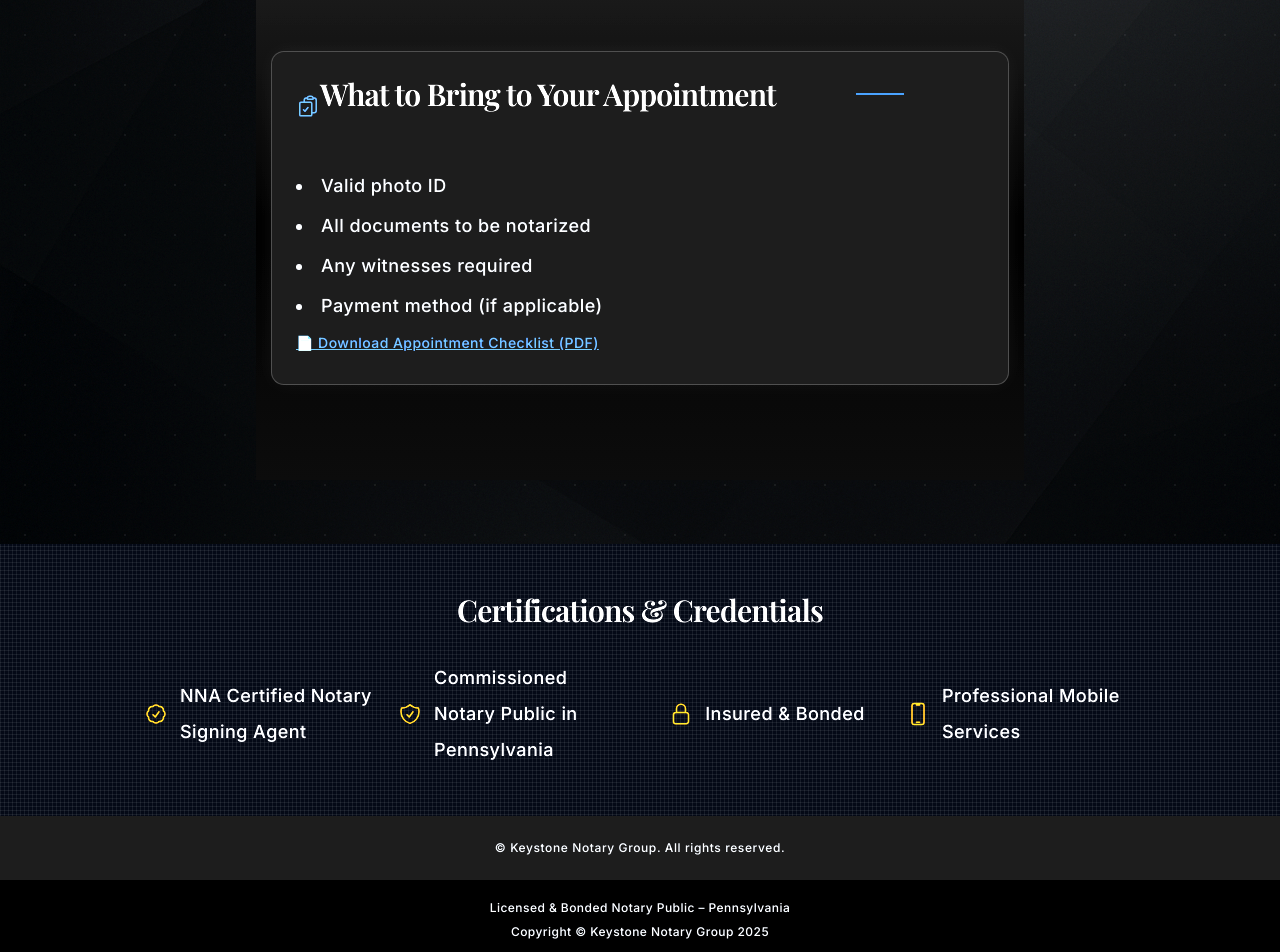
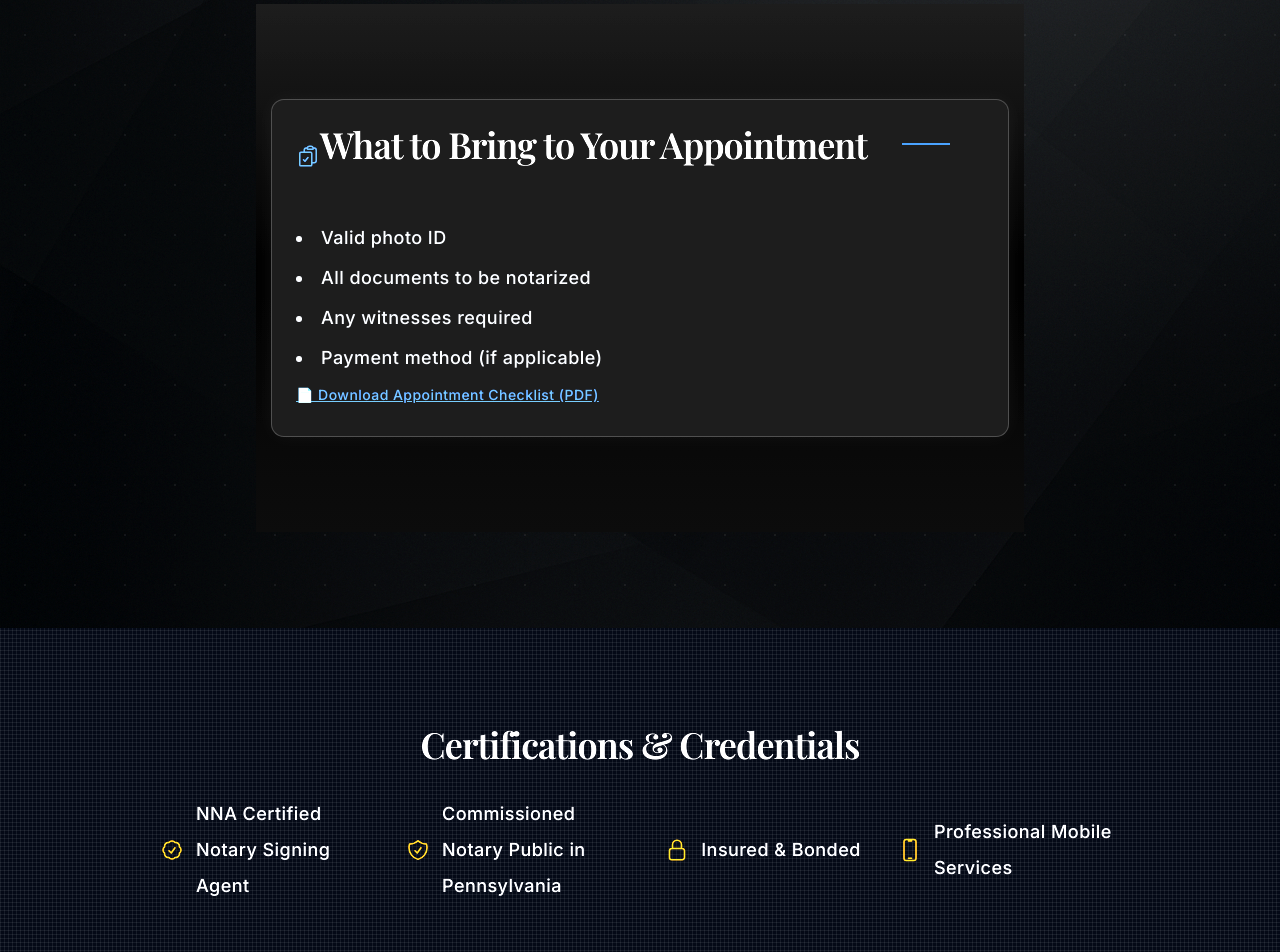
Before and after one commit to BikerViking/keystone-site, a React (Create React App) app: page /contact in a window 1280 px wide. Shown: the part 1340-2292 px from the top of the page. Built offline with nearby package versions, Linux system fonts and the light colour scheme.

Commit message:
Polish layout and styling

```diff
--- a/src/components/Certifications.jsx
+++ b/src/components/Certifications.jsx
@@ -2,8 +2,8 @@ import React from "react";
 
 export default function Certifications() {
   return (
-    <section className="bg-gray-950 paper-texture text-gray-200 py-12">
-      <div className="mx-auto max-w-screen-lg px-4">
+    <section className="bg-gray-950 paper-texture text-gray-200 py-16 lg:py-24">
+      <div className="mx-auto max-w-screen-lg px-4 sm:px-6 lg:px-8">
         <h2 className="mb-8 text-center">
           Certifications & Credentials
         </h2>
--- a/src/components/LayoutWrapper.jsx
+++ b/src/components/LayoutWrapper.jsx
@@ -112,7 +112,7 @@ export default function LayoutWrapper({ children, fullWidth = false }) {
         className={`flex-grow pt-20 pb-20 ${
           fullWidth
             ? ''
-            : 'mx-auto max-w-screen-lg px-4 py-12 sm:px-6 sm:py-16 lg:px-8'
+            : 'mx-auto max-w-screen-lg px-4 py-16 sm:px-6 lg:px-8 lg:py-24'
         }`}
       >
         {children}
--- a/src/components/NavigationBar.jsx
+++ /dev/null
@@ -1,20 +0,0 @@
-import React from "react";
-
-export default function NavigationBar() {
-  return (
-    <nav
-      aria-label="Primary"
-      className="fixed top-0 left-0 right-0 z-50 bg-neutral-950/80 backdrop-blur"
-    >
-      <div className="mx-auto flex items-center justify-between px-4 py-2 sm:px-6 sm:py-3 lg:px-8">
-        <span className="text-lg font-bold text-white">Keystone Notary Group</span>
-        <button
-          type="button"
-          className="rounded-md bg-white px-6 min-h-[48px] py-2 text-sm font-semibold text-neutral-950 transition-transform duration-300 ease-in-out hover:-translate-y-0.5 hover:bg-neutral-100 hover:shadow-md active:shadow-none"
-        >
-          Schedule a Signing
-        </button>
-      </div>
-    </nav>
-  );
-}
--- a/src/components/ScrollProgress.jsx
+++ b/src/components/ScrollProgress.jsx
@@ -19,7 +19,7 @@ export default function ScrollProgress() {
   return (
     <div
       aria-hidden="true"
-      className="fixed top-0 left-0 z-[60] h-1 bg-blue-500"
+      className="fixed top-0 left-0 z-[60] h-1 bg-blue-500 transition-[width] duration-500 ease-in-out"
       style={{ width: `${progress}%` }}
     />
   );
--- a/src/index.css
+++ b/src/index.css
@@ -9,13 +9,14 @@
     background-image: url('../public/bg-texture.PNG');
   }
   h1, h2 {
-    @apply font-display text-2xl sm:text-3xl font-semibold tracking-tight text-white mb-6;
+    /* Consistent heading scale */
+    @apply font-display text-3xl sm:text-4xl font-semibold tracking-tight text-white mb-6;
   }
   h3 {
-    @apply font-display text-xl sm:text-2xl font-semibold tracking-tight text-white mb-4;
+    @apply font-display text-2xl sm:text-3xl font-semibold tracking-tight text-white mb-4;
   }
   p {
-    @apply text-gray-300 leading-relaxed sm:leading-loose;
+    @apply text-lg text-gray-300 leading-relaxed tracking-normal;
   }
 }
 @layer utilities {
--- a/src/pages/NotFound.jsx
+++ b/src/pages/NotFound.jsx
@@ -13,7 +13,7 @@ export default function NotFound() {
           animate={{ opacity: 1, y: 0 }}
           exit={{ opacity: 0, y: -10 }}
           transition={{ duration: 0.4, ease: "easeOut" }}
-          className="bg-black mx-auto max-w-screen-lg px-4 py-12 lg:py-20 text-center text-gray-200 sm:px-6 lg:px-8 space-y-4 sm:space-y-6"
+          className="bg-black mx-auto max-w-screen-lg px-4 py-16 lg:py-24 text-center text-gray-200 sm:px-6 lg:px-8 space-y-4 sm:space-y-6"
         >
         <h1>404 – Page Not Found</h1>
         <div aria-hidden="true" className="border-b-2 border-blue-500 w-12 mx-auto mb-6" />
--- a/src/pages/about.jsx
+++ b/src/pages/about.jsx
@@ -13,13 +13,13 @@ export default function AboutPage() {
           whileInView={{ opacity: 1, y: 0 }}
           transition={{ duration: 0.6, ease: "easeOut" }}
           viewport={{ once: true }}
-          className="bg-gradient-to-b from-neutral-900 via-black to-neutral-950 mx-auto max-w-screen-lg px-4 py-12 lg:py-20 text-gray-200 sm:px-6 lg:px-8 space-y-4 sm:space-y-6"
+          className="bg-gradient-to-b from-neutral-900 via-black to-neutral-950 mx-auto max-w-screen-lg px-4 py-16 lg:py-24 text-gray-200 sm:px-6 lg:px-8 space-y-4 sm:space-y-6"
         >
         <h1 className="text-center">
           About Keystone Notary Group
         </h1>
         <div aria-hidden="true" className="border-b-2 border-blue-500 w-12 mx-auto mb-6" />
-        <p className="mx-auto max-w-prose text-left text-base sm:text-lg text-gray-300">
+        <p className="mx-auto max-w-3xl text-lg text-gray-300 leading-relaxed tracking-normal">
           Keystone Notary Group, LLC is a mobile notary service dedicated to professionalism,
           punctuality, and privacy. We provide document notarization services throughout Bucks
           and Montgomery County, Pennsylvania.
--- a/src/pages/contact.jsx
+++ b/src/pages/contact.jsx
@@ -25,7 +25,7 @@ export default function ContactPage() {
           whileInView={{ opacity: 1, y: 0 }}
           transition={{ duration: 0.6, ease: "easeOut" }}
           viewport={{ once: true }}
-          className="relative overflow-hidden bg-gradient-to-b from-neutral-900 via-black to-neutral-950 paper-texture mx-auto max-w-screen-lg px-4 pt-20 pb-24 text-gray-200 sm:px-6 lg:px-8 space-y-4 sm:space-y-6 scroll-mt-20"
+          className="relative overflow-hidden bg-gradient-to-b from-neutral-900 via-black to-neutral-950 paper-texture mx-auto max-w-screen-lg px-4 py-16 lg:py-24 text-gray-200 sm:px-6 lg:px-8 space-y-4 sm:space-y-6 scroll-mt-20"
         >
         <h1 className="text-center">
           Contact
@@ -167,7 +167,7 @@ export default function ContactPage() {
           whileInView={{ opacity: 1, y: 0 }}
           transition={{ duration: 0.6, ease: "easeOut" }}
           viewport={{ once: true }}
-          className="bg-gradient-to-b from-neutral-900 via-black to-neutral-950 mx-auto mt-12 max-w-screen-md px-4 pt-20 pb-24 space-y-4 sm:space-y-6"
+          className="bg-gradient-to-b from-neutral-900 via-black to-neutral-950 mx-auto mt-12 max-w-screen-md px-4 py-16 lg:py-24 space-y-4 sm:space-y-6"
         >
           <div className="bg-neutral-900 p-6 rounded-xl ring-1 ring-neutral-700 shadow-[0_0_20px_rgba(255,255,255,0.05)]">
           <div className="mb-8 flex items-center justify-center">
--- a/src/pages/faq.jsx
+++ b/src/pages/faq.jsx
@@ -44,7 +44,7 @@ export default function FaqPage() {
           whileInView={{ opacity: 1, y: 0 }}
           transition={{ duration: 0.6, ease: "easeOut" }}
           viewport={{ once: true }}
-          className="bg-gradient-to-b from-neutral-900 via-black to-neutral-950 rounded-t-[3rem] mx-auto max-w-screen-lg px-4 pt-20 pb-24 text-gray-200 sm:px-6 lg:px-8 space-y-4 sm:space-y-6"
+          className="bg-gradient-to-b from-neutral-900 via-black to-neutral-950 rounded-t-[3rem] mx-auto max-w-screen-lg px-4 py-16 lg:py-24 text-gray-200 sm:px-6 lg:px-8 space-y-4 sm:space-y-6"
         >
         <h1 className="text-center">
           Frequently Asked Questions
--- a/src/pages/services.jsx
+++ b/src/pages/services.jsx
@@ -13,7 +13,7 @@ export default function ServicesPage() {
           whileInView={{ opacity: 1, y: 0 }}
           transition={{ duration: 0.6, ease: "easeOut" }}
           viewport={{ once: true }}
-          className="relative overflow-hidden bg-gradient-to-b from-neutral-900 via-black to-neutral-950 mx-auto max-w-screen-lg px-4 pt-20 pb-24 text-gray-200 sm:px-6 lg:px-8 space-y-4 sm:space-y-6"
+          className="relative overflow-hidden bg-gradient-to-b from-neutral-900 via-black to-neutral-950 mx-auto max-w-screen-lg px-4 py-16 lg:py-24 text-gray-200 sm:px-6 lg:px-8 space-y-4 sm:space-y-6"
         >
           <h1 className="text-center">Our Services</h1>
           <div aria-hidden="true" className="border-b-2 border-blue-500 w-12 mx-auto mb-6" />
```
Also changed, not shown: src/components/LandingHero.jsx (+7 -7 lines).
